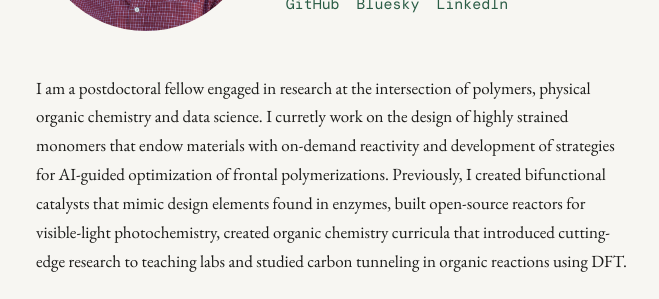
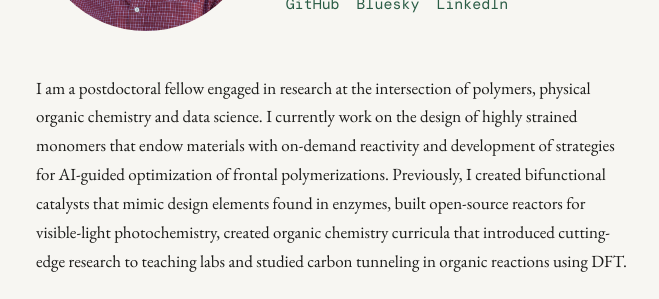
Before and after one commit to plampkin/plampkin.github.io, a Jekyll site: the page built from index.html, in a window 1280 px wide and 900 px high. Shown: the part 257-556 px from the top of the window, without its empty margins (308-967 px from the left). Built offline with Jekyll 4.4.1, drawn with Linux system fonts in a browser that asks for light colours.

Commit message:
added favicon

```diff
--- a/_config.yml
+++ b/_config.yml
@@ -27,7 +27,7 @@
 
 bio: |
   I am a postdoctoral fellow engaged in research at the intersection of polymers, physical
-  organic chemistry and data science. I curretly work on the design of highly strained
+  organic chemistry and data science. I currently work on the design of highly strained
   monomers that endow materials with on-demand reactivity and development of strategies
   for AI-guided optimization of frontal polymerizations. Previously, I created bifunctional
   catalysts that mimic design elements found in enzymes, built open-source reactors for
--- a/_layouts/default.html
+++ b/_layouts/default.html
@@ -5,6 +5,7 @@
   <meta name="viewport" content="width=device-width, initial-scale=1.0">
   <meta name="format-detection" content="telephone=no">
   {% seo %}
+  <link rel="icon" type="image/svg+xml" href="/assets/favicon.svg">
   <script type="application/ld+json">
   {
     "@context": "https://schema.org",
--- a/index.html
+++ b/index.html
@@ -2,11 +2,11 @@
 layout: default
 image:
   path: /assets/headshot.jpg
-  alt: Philip Lampkin
+  alt: Philip Lampkin, postdoctoral fellow at the University of Utah
 ---
 
 <header>
-  <img src="{{ '/assets/headshot.jpg' | relative_url }}" alt="{{ site.title }}" class="headshot">
+  <img src="{{ '/assets/headshot.jpg' | relative_url }}" alt="Philip Lampkin, postdoctoral fellow at the University of Utah" class="headshot">
   <div class="header-text">
     <h1 class="name">{{ site.title }}</h1>
     <p class="tagline">{{ site.tagline }}</p>
--- /dev/null
+++ b/robots.txt
@@ -0,0 +1,4 @@
+User-agent: *
+Allow: /
+
+Sitemap: https://philip-lampkin.me/sitemap.xml
```
Also changed, not shown: assets/favicon.svg (added).
